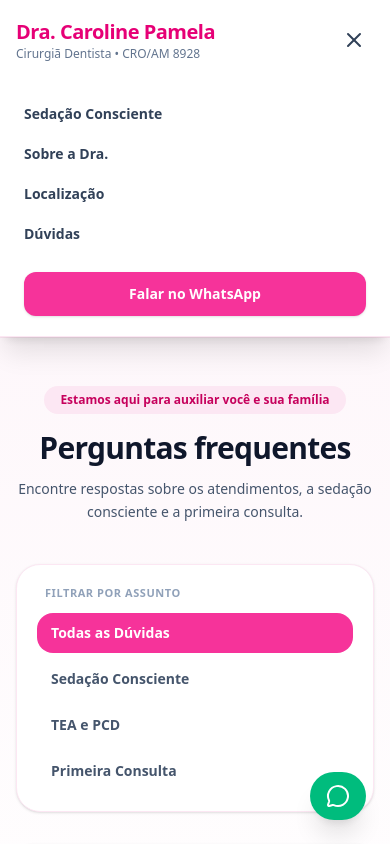
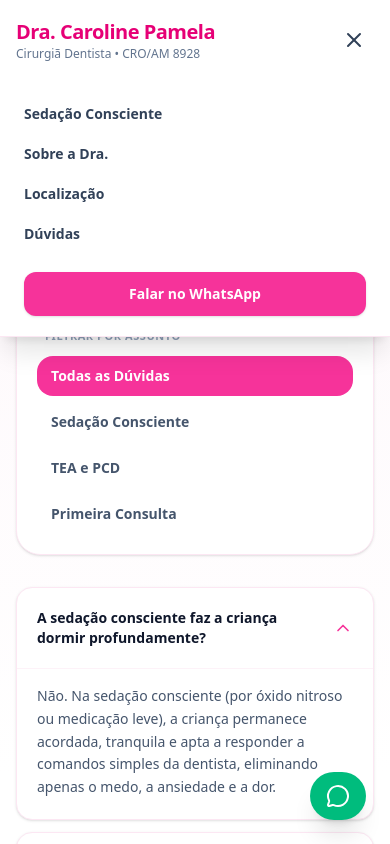
Before and after one commit to samyr-melo/Landing-page-dra-caroline, a Next.js app: page /faq in a window 390 px wide. Both pictures are taken after a click on the button 354 px from the left and 40 px from the top of the page. Shown: the top 844 px of the page. Built offline with nearby package versions, Linux system fonts and the light colour scheme.

Commit message:
feat: update header layout and clinic contact information

```diff
--- a/src/app/globals.css
+++ b/src/app/globals.css
@@ -43,6 +43,10 @@
 
 html {
   scroll-behavior: smooth;
+}
+
+section[id] {
+  scroll-margin-top: 6rem;
 }
 
 @keyframes procedure-image-marquee {
--- a/src/components/layout/Header/Header.tsx
+++ b/src/components/layout/Header/Header.tsx
@@ -68,7 +68,7 @@ export function Header() {
 
       {/* Gaveta Mobile com Transição e Delay */}
       <div
-        className={`md:hidden overflow-hidden transition-all duration-300 ease-in-out border-b border-pink-100 bg-white ${
+        className={`absolute left-0 right-0 top-full z-40 md:hidden overflow-hidden transition-all duration-300 ease-in-out border-b border-pink-100 bg-white ${
           mobileMenuOpen ? 'max-h-96 opacity-100 shadow-xl' : 'max-h-0 opacity-0 pointer-events-none'
         }`}
       >
--- a/src/data/clinicInfo.ts
+++ b/src/data/clinicInfo.ts
@@ -8,8 +8,8 @@ export const clinicData: ClinicContactInfo = {
   state: 'AM',
   address: 'Rua Rio Purús, 460 - Flores',
   fullLocation: 'Rua Rio Purús, 460 - Flores, Manaus - AM, 69053-050',
-  phoneDisplay: '(92) 98141-0707',
-  whatsappNumber: '5592981410707',
+  phoneDisplay: '(92) 99527-9430',
+  whatsappNumber: '5592995279430',
   // Cole aqui o link de compartilhar ou avaliar que copiou do Google Maps:
   googleMapsReviewUrl: 'https://maps.app.goo.gl/1W9LRVovR2wupqoN6',
   googleMapsLocationUrl: 'https://maps.app.goo.gl/tZgkcWVXBTGWhicUA',
```
